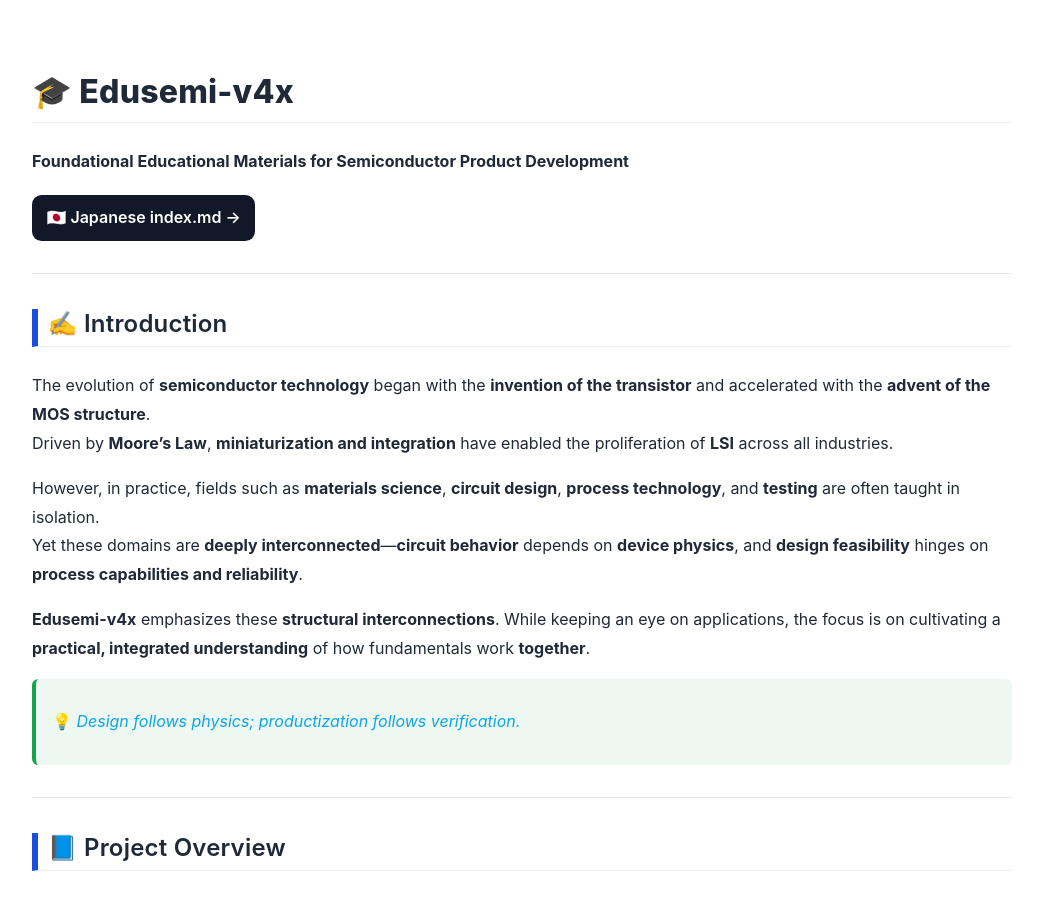
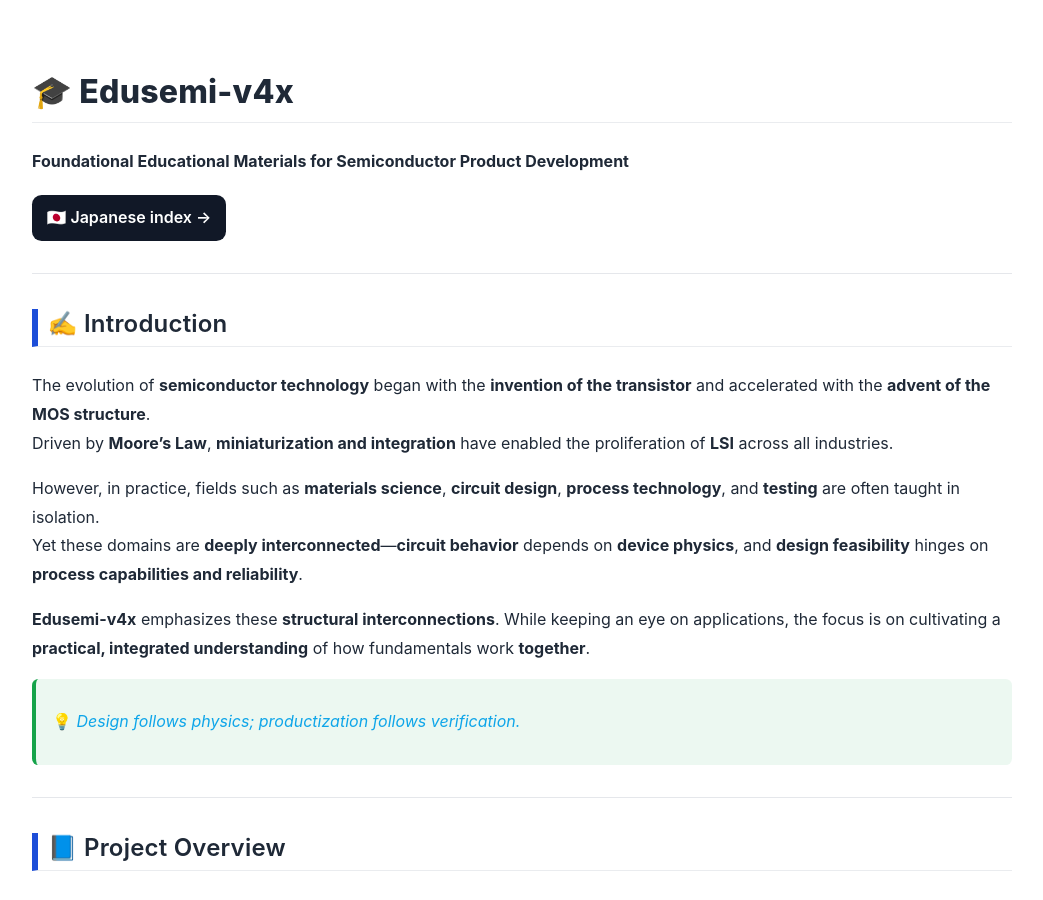
Before and after one commit to Samizo-AITL/Edusemi-v4x, a Jekyll site: the page built from en/index.md, in a window 1280 px wide and 900 px high. Shown: the whole window, without its empty margins (118-1161 px from the left). Built offline with Jekyll 4.4.1, drawn with Linux system fonts in a browser that asks for light colours.

Commit message:
Update index.md

```diff
--- a/en/index.md
+++ b/en/index.md
@@ -9,7 +9,7 @@
 # 🎓 Edusemi-v4x
 **Foundational Educational Materials for Semiconductor Product Development**
 
-<a class="btn-link" href="../index.md">🇯🇵 Japanese index.md →</a>
+<a class="btn-link" href="../">🇯🇵 Japanese index →</a>
 
 ---
 
```
